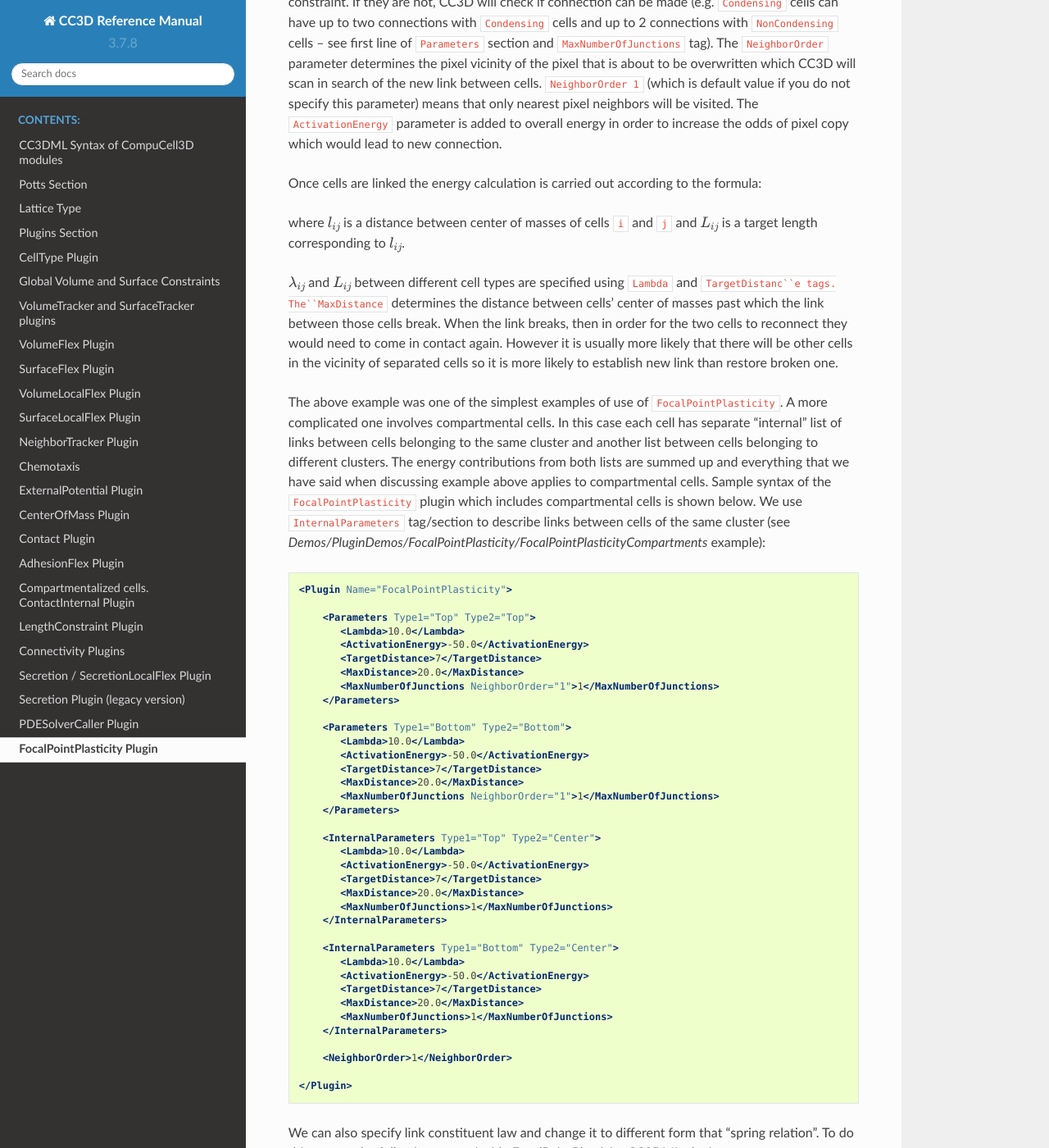
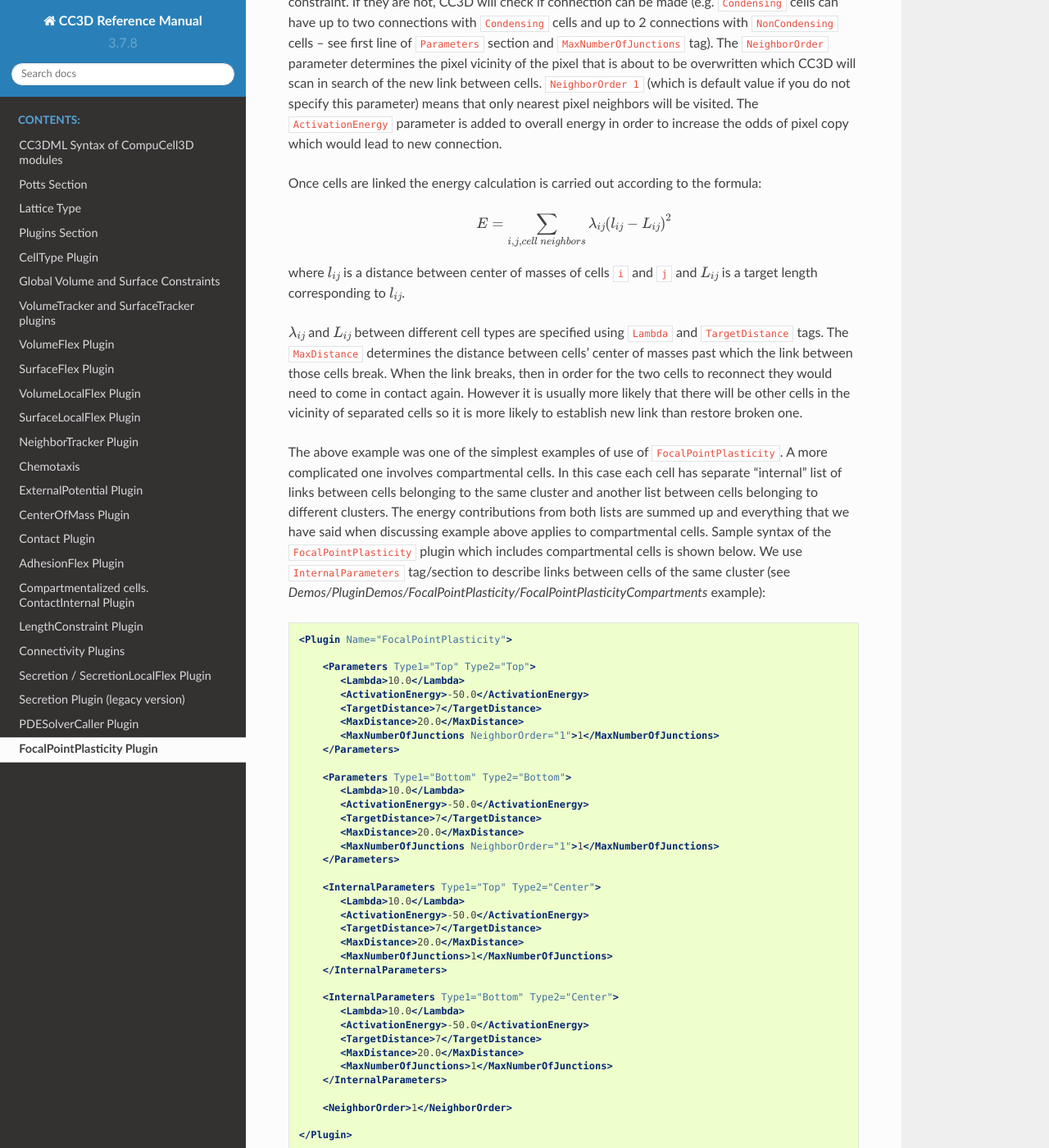
Before and after one commit to CompuCell3D/CompuCell3DReferenceManual, a Sphinx documentation site: the page built from docs/focal_point_plasticity.rst, in a window 1280 px wide and 1400 px high, scrolled down 789 px. Shown: the whole window at 82% size. Built offline with Sphinx 7.4.7 and the Read the Docs theme 2.0.0, drawn with Linux system fonts in a browser that asks for light colours; some of the changed text lies outside the part shown.

Commit message:
formatting

```diff
--- a/docs/focal_point_plasticity.rst
+++ b/docs/focal_point_plasticity.rst
@@ -52,6 +52,7 @@ Once cells are linked the energy calculation is carried out according to the for
 
 .. math::
    :nowrap:
+
    \begin{eqnarray}
       E = \sum_{i,j,cell\ neighbors}\lambda_{ij}\left ( l_{ij}-L_{ij} \right )^2
    \end{eqnarray}
@@ -60,7 +61,7 @@ where :math:`l_{ij}` is a distance between center of masses of cells ``i`` and `
 a target length corresponding to :math:`l_{ij}`.
 
 :math:`\lambda_{ij}` and :math:`L_{ij}` between different cell types are
-specified using ``Lambda`` and ``TargetDistanc``e tags. The``MaxDistance``
+specified using ``Lambda`` and ``TargetDistance`` tags. The ``MaxDistance``
 determines the distance between cells’ center of masses past which the link
 between those cells break. When the link breaks, then in order for the
 two cells to reconnect they would need to come in contact again.
@@ -137,7 +138,7 @@ FocalPointPlasticity CC3DML plugin:
 
 
 By default CC3D defines 3 variables (``Lambda``, ``Length``, ``TargetLength``) which
-correspond to ,:math:`\lambda_{ij}` :math:`l_{ij}` and :math:`L_{ij}` from the formula
+correspond to :math:`\lambda_{ij}` ,  :math:`l_{ij}` and :math:`L_{ij}` from the formula
 above. We can also define extra variables in the CC3DML (e.g.
 ``LambdaExtra``). The actual link constituent law obeys ``muParser`` syntax
 convention. Once link constituent law is defined it is applied to all
```
